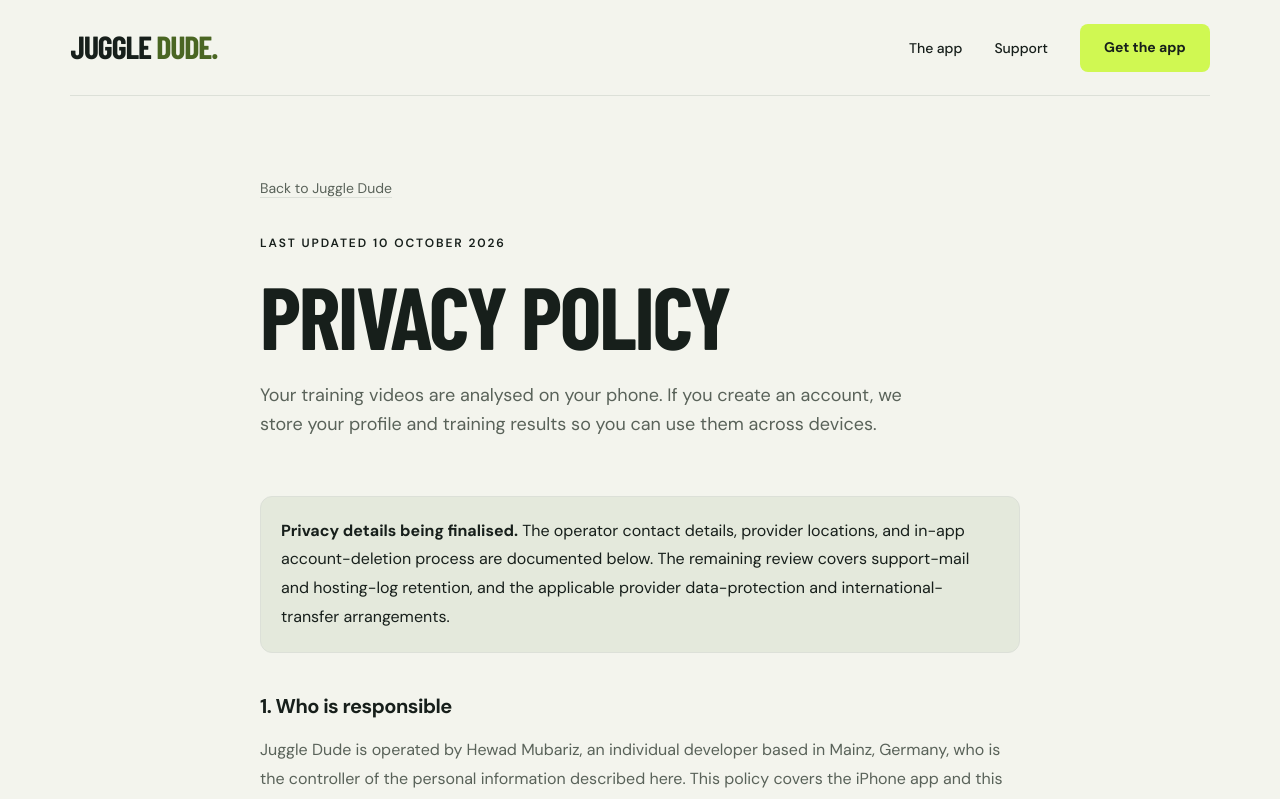
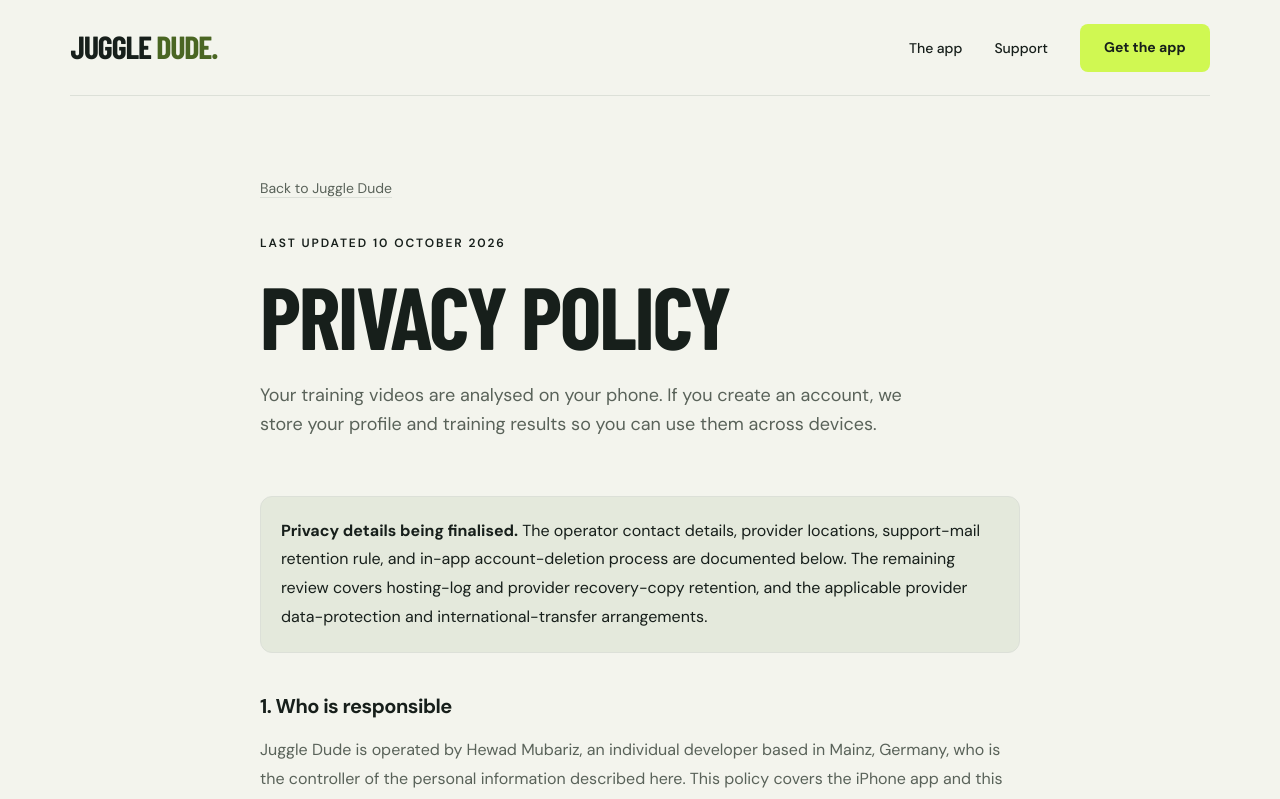
Before and after one commit to hewad-mubariz/juggle-dude-website, a Next.js app: page /privacy in a window 1280 px wide. Shown: the top 799 px of the page. Built offline with nearby package versions, Linux system fonts and the light colour scheme; no server answers; a web font is replaced by a local one.

Commit message:
Adopt 90-day retention for resolved support conversations

```diff
--- a/app/privacy/page.tsx
+++ b/app/privacy/page.tsx
@@ -12,7 +12,7 @@
 export default function Privacy() {
   return (
     <ContentPage eyebrow={`Last updated ${site.policyDate}`} title="Privacy policy" intro="Your training videos are analysed on your phone. If you create an account, we store your profile and training results so you can use them across devices.">
-      {!site.privacyApproved && <aside className="notice" aria-label="Privacy publication status"><p><strong>Privacy details being finalised.</strong> The operator contact details, provider locations, and in-app account-deletion process are documented below. The remaining review covers {!site.supportEmailConfirmed && "the contact mailbox, "}support-mail and hosting-log retention, and the applicable provider data-protection and international-transfer arrangements.</p></aside>}
+      {!site.privacyApproved && <aside className="notice" aria-label="Privacy publication status"><p><strong>Privacy details being finalised.</strong> The operator contact details, provider locations, support-mail retention rule, and in-app account-deletion process are documented below. The remaining review covers {!site.supportEmailConfirmed && "the contact mailbox, "}hosting-log and provider recovery-copy retention, and the applicable provider data-protection and international-transfer arrangements.</p></aside>}
 
       <h2>1. Who is responsible</h2>
       <p>Juggle Dude is operated by {site.operatorName}, an individual developer based in {site.operatorCity}, {site.operatorCountry}, who is the controller of the personal information described here. This policy covers the iPhone app and this website.</p>
@@ -63,14 +63,15 @@
       <p>The app uses HTTPS for account requests, stores sign-in tokens in the iOS Keychain, and restricts account records to the signed-in owner, except for the public profile information you choose to share. No storage or transmission system can be guaranteed completely secure.</p>
       <p>We may disclose necessary information when legally required, or to establish, exercise, or defend legal claims. We do not give other users access to your private account history.</p>
 
-      <h2>9. How long information is kept</h2>
+      <h2 id="retention">9. How long information is kept</h2>
       <p>Local replay videos remain until you remove them or the app’s local storage is erased; they are not automatically evicted. Removing a replay in History removes the app’s local video, not its cloud result or a copy saved to Photos. Guest data remains local. Cloud account records are kept to provide your account until deletion, subject to necessary legal retention.</p>
+      <p><strong>Support conversations:</strong> we delete resolved support emails and attachments from our Gmail mailbox within {site.supportRetentionDays} days after your request is resolved. Messages needed to handle an ongoing request are kept while that request remains open. Where particular correspondence is necessary to comply with a legal obligation or establish, exercise, or defend a legal claim, we retain only what is needed for that purpose and delete it when that need ends.</p>
       <ul>
         <li><strong>Temporary received email:</strong> the S3 receiving bucket is configured to expire message copies after 30 days. Mail-forwarding logs in AWS CloudWatch also have a 30-day retention setting. These settings do not delete the forwarded Gmail conversation.</li>
         <li><strong>Account-service logs:</strong> the current Supabase Free plan lists one day of API/database log retention and one hour of Auth audit-log retention. Writing additional Auth audit logs into the account database is disabled.</li>
         <li><strong>Project backups:</strong> the current Supabase plan does not include scheduled project backups. This is separate from a provider’s internal infrastructure recovery arrangements and does not mean every provider copy is erased immediately.</li>
       </ul>
-      {site.retentionDetails ? <p className="whitespace-pre-line">{site.retentionDetails}</p> : <aside className="notice"><p><strong>Remaining retention review:</strong> the retention rules for forwarded support conversations, website-host security logs, and any separately retained legal records or provider recovery copies are still being confirmed. We do not yet promise a fixed expiry period for those categories.</p></aside>}
+      {site.retentionDetails ? <p className="whitespace-pre-line">{site.retentionDetails}</p> : <aside className="notice"><p><strong>Remaining retention review:</strong> retention of website-host security logs, provider recovery copies, and any specific statutory recordkeeping periods are still being confirmed. We do not yet promise a fixed expiry period for those categories.</p></aside>}
 
       <h2 id="account-deletion">10. Removing your account</h2>
       <p className="whitespace-pre-line">{site.deletionInstructions}</p>
--- a/lib/site.ts
+++ b/lib/site.ts
@@ -33,6 +33,8 @@
   operatorCountry: "Germany",
   minimumAge: 18,
   supportEmailConfirmed,
+  // Operator adopted this manual support-mail routine on 10 October 2026.
+  supportRetentionDays: 90,
   contactAddress,
   processingDetails,
   retentionDetails,
```
Also changed, not shown: 2 other files (tests, documents, lock files or other folders).
